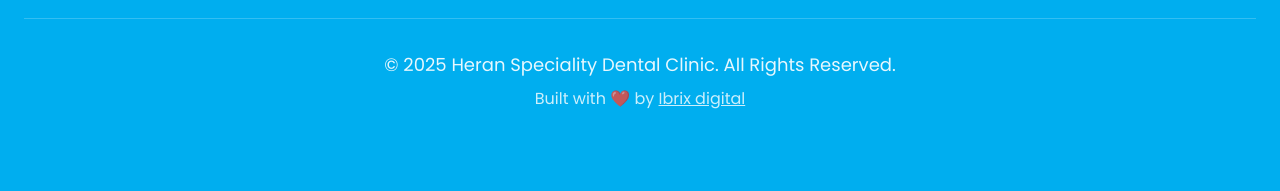
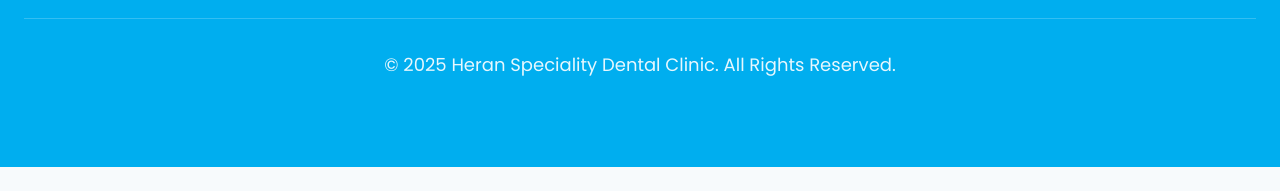
Before and after one commit to Reynoldsde/heran, a plain HTML site: page index.html in a window 1280 px wide. Shown: the part 7005-7196 px from the top of the page. After the commit the page ends 7172 px from the top, so only its background shows below. Drawn offline with nearby package versions, Linux system fonts and the light colour scheme.

Commit message:
Update index.html

```diff
--- a/index.html
+++ b/index.html
@@ -671,7 +671,6 @@
              </div>
              <div class="border-t border-white/20 pt-8">
                  <p class="text-lg text-white/90 mb-2">&copy; 2025 Heran Speciality Dental Clinic. All Rights Reserved.</p>
-                 <p class="text-base text-white/80">Built with ❤️ by <a href="http://ibrixdigital.unaux.com" target="_blank" rel="noopener noreferrer" class="underline hover:text-white transition-colors">Ibrix digital</a></p>
              </div>
         </div>
     </footer>
```
Lines whose indentation alone changed are shown as unchanged.
